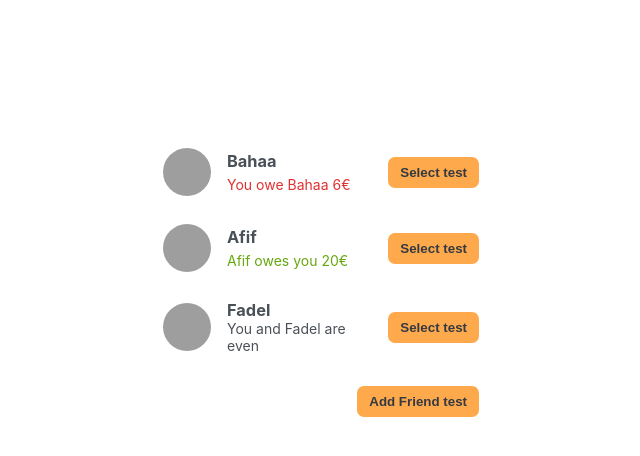
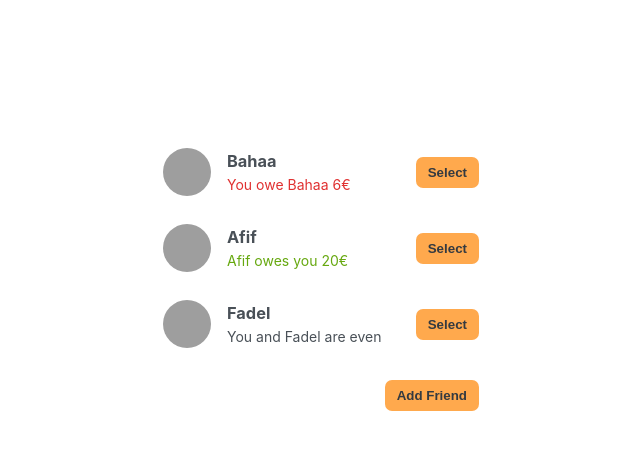
Before and after one commit to bahaa-abouzahr/split-the-bill, a React (Create React App) app: page / in a window 1280 px wide. Shown: the top 456 px of the page, without its empty margins (79-719 px from the left). Built offline with nearby package versions, Linux system fonts and the light colour scheme; grey boxes are pictures that could not be loaded; the HTML template or start-up script is replaced by a standard one.

Commit message:
update 03

```diff
--- a/src/App.js
+++ b/src/App.js
@@ -22,7 +22,7 @@ const initialFriends = [
 ];
 
 function Button({ children, onClick }) {
-  return <button className="button" onClick={onClick}>{children} test</button>
+  return <button className="button" onClick={onClick}>{children}</button>
 }
 
 export default function App() {
```
